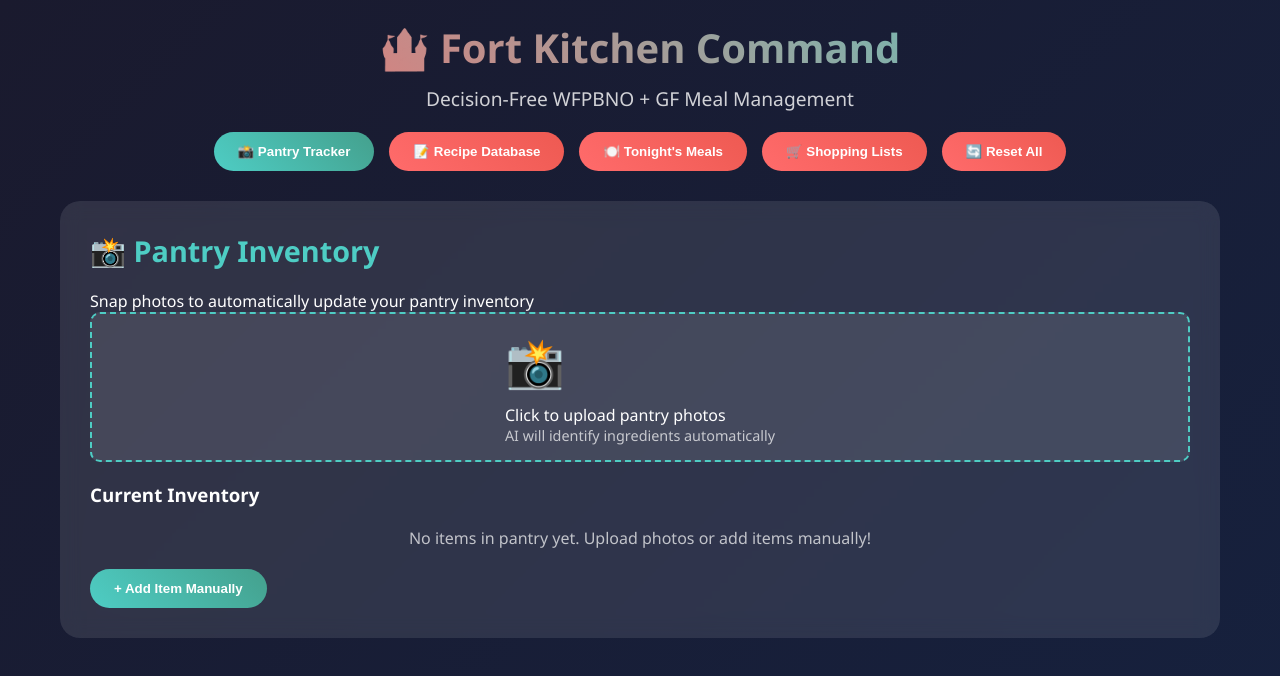
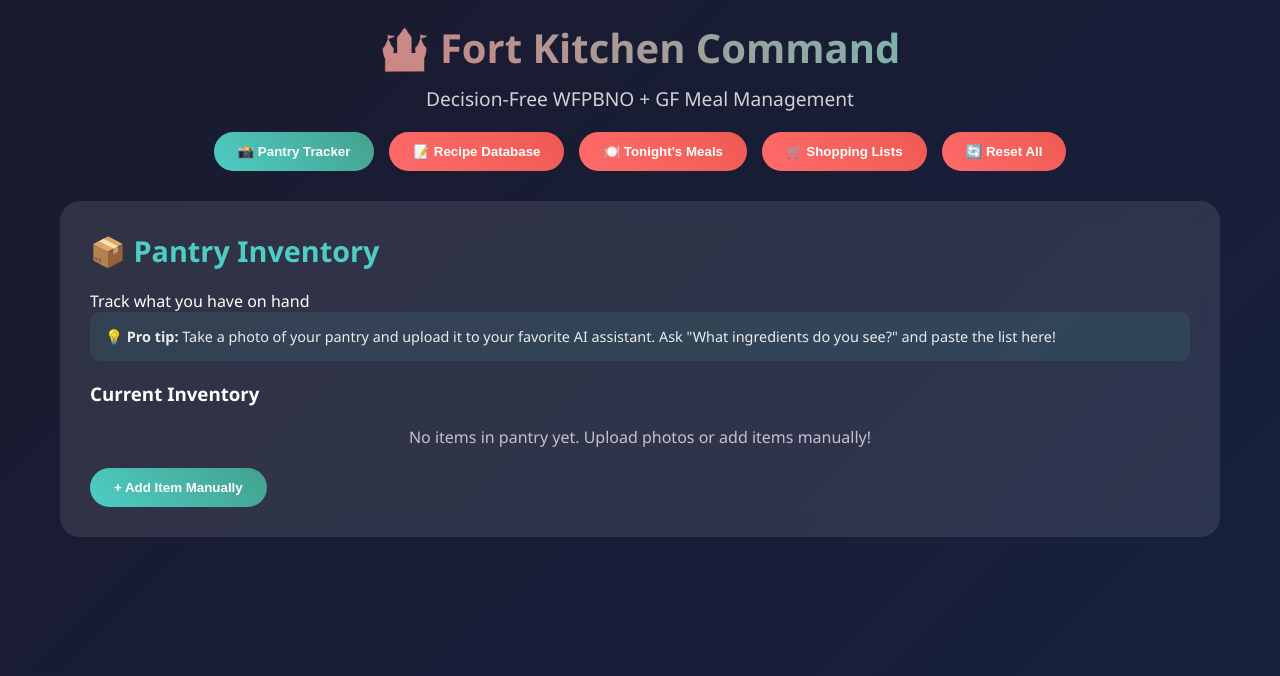
Before and after one commit to TheFortThatHolds/fort-kitchen-command, a website: page index.html in a window 1280 px wide. Drawn offline with Linux system fonts and the light colour scheme.

Commit message:
8
9? lol maybe final!!! LMFAO

```diff
--- a/index.html
+++ b/index.html
@@ -324,16 +324,13 @@
 
         <!-- Pantry Tracker Section -->
         <div id="pantry" class="section active">
-            <h2>📸 Pantry Inventory</h2>
-            <p>Snap photos to automatically update your pantry inventory</p>
+            <h2>📦 Pantry Inventory</h2>
+            <p>Track what you have on hand</p>
 
-            <div class="photo-upload" onclick="document.getElementById('pantry-photo').click()">
-                <input type="file" id="pantry-photo" accept="image/*" multiple onchange="uploadPantryPhotos(event)">
-                <div>
-                    <div style="font-size: 3em; margin-bottom: 10px;">📸</div>
-                    <div>Click to upload pantry photos</div>
-                    <div style="font-size: 0.9em; opacity: 0.7;">AI will identify ingredients automatically</div>
-                </div>
+            <div style="background: rgba(78, 205, 196, 0.1); padding: 15px; border-radius: 10px; margin-bottom: 20px;">
+                <p style="font-size: 0.9em; opacity: 0.9;">
+                    💡 <strong>Pro tip:</strong> Take a photo of your pantry and upload it to your favorite AI assistant. Ask "What ingredients do you see?" and paste the list here!
+                </p>
             </div>
 
             <h3>Current Inventory</h3>
```
